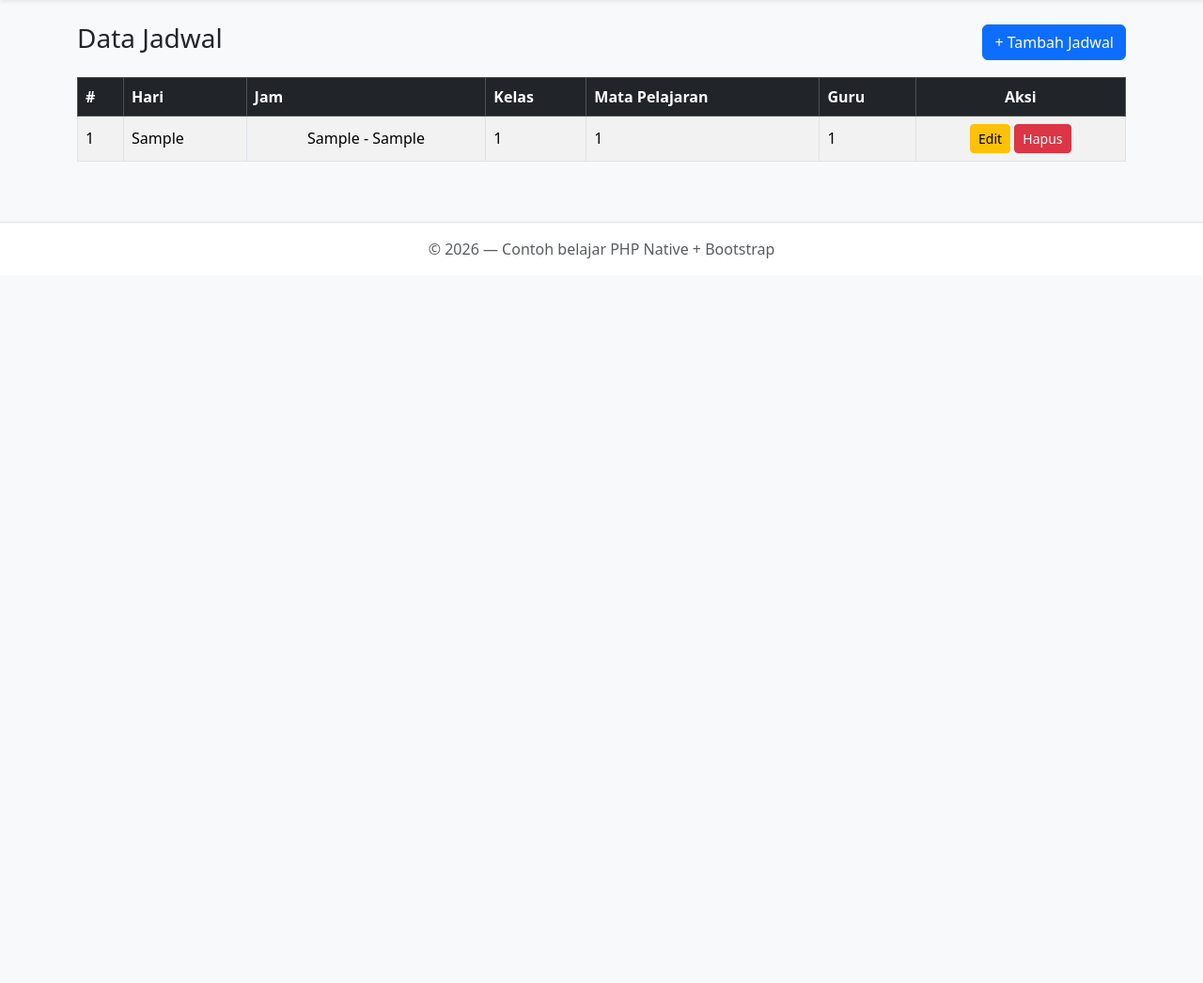
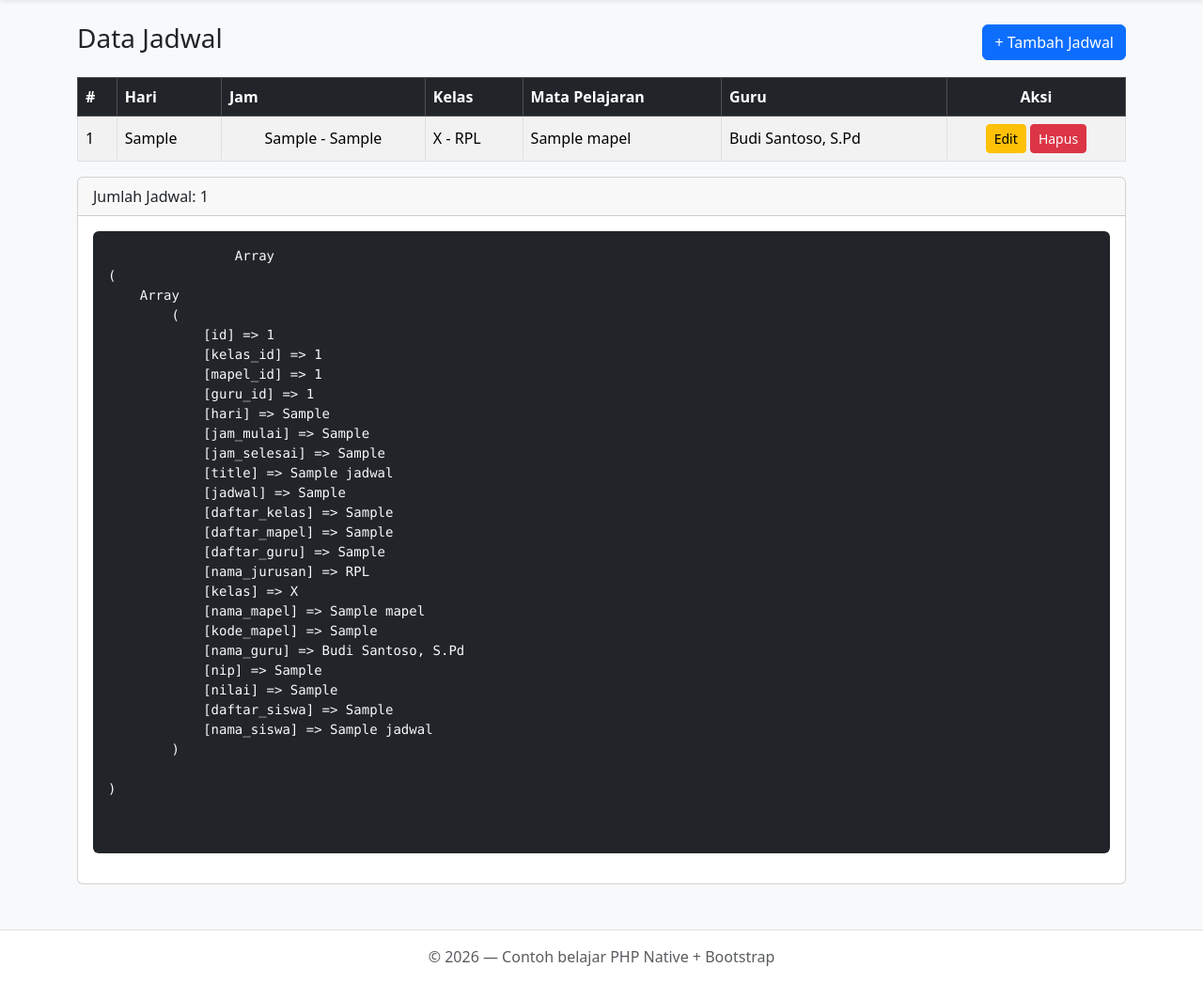
Before and after one commit to boyprakasa/materi-pkl, a PHP site: page /jadwal in a window 1280 px wide. Shown: the part 56-1102 px from the top of the page at 94% size. Before the commit the page ends 331 px from the top, so only its background shows below. Run offline with PHP 8.4, Linux system fonts and the light colour scheme; data comes from the database, SQL or seed files in the repository; tables that the repository leaves empty or names only in its code hold one stand-in row (values such as "Sample post"); data that the repository does not hold is empty; some libraries are stand-ins or nearby versions.

Commit message:
Enhance Jadwal model and view: update getAll method to include related kelas, mapel, and guru data; modify index view to display additional information.

```diff
--- a/models/Jadwal.php
+++ b/models/Jadwal.php
@@ -19,7 +19,22 @@ class Jadwal
     /** Ambil semua data jadwal */
     public function getAll(): array
     {
-        $stmt = $this->db->query("SELECT * FROM jadwal ORDER BY kelas_id ASC");
+        $stmt = $this->db->query("
+                SELECT
+                    a.*,
+                    b.kelas,
+                    b.nama_jurusan,
+                    c.kode_mapel,
+                    c.nama_mapel,
+                    d.nama_guru
+                FROM
+                    jadwal AS a
+                    LEFT JOIN kelas AS b ON a.kelas_id = b.id
+                    LEFT JOIN mapel AS c ON a.mapel_id = c.id
+                    LEFT JOIN guru AS d ON a.guru_id = d.id
+                ORDER BY
+                    a.kelas_id ASC
+                ");
         return $stmt->fetchAll();
     }
 
--- a/views/jadwal/index.php
+++ b/views/jadwal/index.php
@@ -27,9 +27,9 @@
                         <td class="text-center">
                             <?= $g['jam_mulai'] . ' - ' . $g['jam_selesai'] ?>
                         </td>
-                        <td><?= htmlspecialchars($g['kelas_id']) ?></td>
-                        <td><?= htmlspecialchars($g['mapel_id']) ?></td>
-                        <td><?= htmlspecialchars($g['guru_id']) ?></td>
+                        <td><?= htmlspecialchars($g['kelas']) . ' - ' . htmlspecialchars($g['nama_jurusan']) ?></td>
+                        <td><?= htmlspecialchars($g['nama_mapel']) ?></td>
+                        <td><?= htmlspecialchars($g['nama_guru']) ?></td>
                         <td class="text-center">
                             <a href="<?= BASE_URL ?>jadwal/edit/<?= $g['id'] ?>" class="btn btn-sm btn-warning">Edit</a>
                             <a href="<?= BASE_URL ?>jadwal/delete/<?= $g['id'] ?>" class="btn btn-sm btn-danger"
@@ -40,4 +40,13 @@
             </tbody>
         </table>
     </div>
+
+    <div class="card">
+        <div class="card-header">Jumlah Jadwal: <?= count($data['jadwal']) ?></div>
+        <div class="card-body">
+            <pre class="bg-dark text-light p-3 rounded">
+                <code><?= preg_replace('/\[\d+\]\s*=>\s*/', '', print_r($data['jadwal'], true)) ?></code>
+            </pre>
+        </div>
+    </div>
 <?php endif; ?>
```
